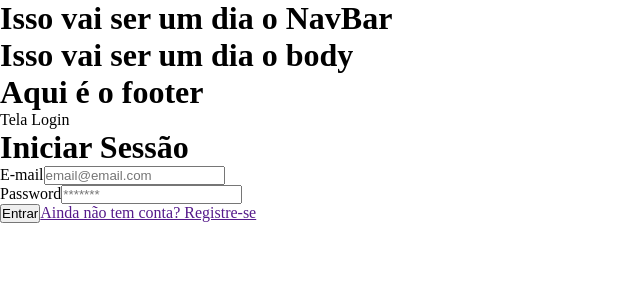
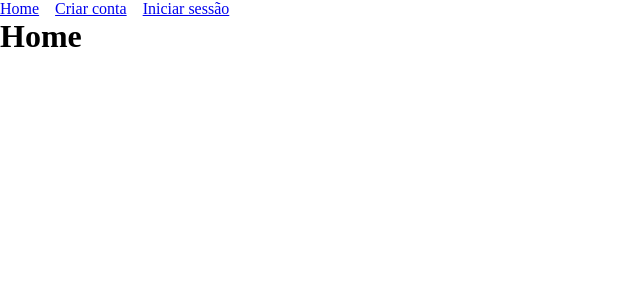
Before and after one commit to GabrielyPaz/projeto-integrador, a React (Vite) app: page / in a window 1280 px wide. Shown: the top 300 px of the page, without its empty margins (0-640 px from the left). Built offline with nearby package versions, Linux system fonts and the light colour scheme.

Commit message:
ajustando as rotas e realocando o login form

```diff
--- a/package.json
+++ b/package.json
@@ -11,7 +11,8 @@
   },
   "dependencies": {
     "react": "^18.2.0",
-    "react-dom": "^18.2.0"
+    "react-dom": "^18.2.0",
+    "react-router-dom": "^6.17.0"
   },
   "devDependencies": {
     "@types/react": "^18.2.15",
--- a/src/App.jsx
+++ b/src/App.jsx
@@ -1,21 +1,23 @@
-import { useState } from 'react'
-import './App.css'
-import Navbar from './Components/NavBar/Navbar'
-import Footer from './Components/Footer/Footer'
-import Body from './Components/Body/Body'
-import Login from './pages/Login/Login'
+import { BrowserRouter as Router, Routes, Route } from 'react-router-dom'
+import Home from './pages/Home/Home';
+import Login from './pages/Login/Login';
+import Register from './pages/Register/Register';
+import Navbar from './Components/NavBar/Navbar';
+
 
 function App() {
-  const [count, setCount] = useState(0)
 
   return (
-    <>
+    <Router>
       <Navbar/>
-      <Body/>
-      <Footer/>
-      <Login/>
-    </>
-  )
+      <Routes>
+        <Route path="/" element={<Home />} />
+        <Route path="/register" element={<Register />} />
+        <Route path="/login" element={<Login />} />
+      </Routes>
+    </Router>
+
+  );
 }
 
 export default App
--- /dev/null
+++ b/src/Components/LoginForm/LoginForm.jsx
@@ -0,0 +1,32 @@
+const Login = () => {
+
+    return (
+    <>
+       <p>Tela Login</p>
+        <h1>Iniciar Sessão</h1>
+
+       <form>
+        <div className="inputContainer">
+            <label htmlFor="email">E-mail</label>
+            <input type="text" name="email" id="email" placeholder="email@email.com"/>
+        </div>
+
+        <div className="inputContainer">
+            <label htmlFor="password">Password</label>
+            <input type="password" name="password" id="password" placeholder="*******"/>
+
+        </div>
+
+        <button className="button">
+            Entrar
+        </button>
+
+        <a href="">Ainda não tem conta? Registre-se</a>
+
+       </form>
+    </>
+    )
+
+};
+
+export default Login;
--- a/src/Components/NavBar/Navbar.jsx
+++ b/src/Components/NavBar/Navbar.jsx
@@ -1,13 +1,24 @@
-//import styles from "./Navbar.module.css";
+import { Link } from 'react-router-dom';
+import styles from "./Navbar.module.css";
 
-function Navbar() {
+const Navbar = () => {
+  return (
+    <nav>
+      <div className="navbar-login" id="navbar-login">
+        <ul className={styles.list}>
+          <li className={styles.item}>
+            <Link to="/">Home</Link>
+          </li>
+          <li className={styles.item}>
+            <Link to="/register">Criar conta</Link>
+          </li>
+          <li className={styles.item}>
+            <Link to="/login">Iniciar sessão</Link>
+          </li>
+        </ul>
+      </div>
+    </nav>
+  );
+};
 
-    return (
-    <>
-        <h1>Isso vai ser um dia o NavBar</h1>
-    </>
-    )
-
-}
-
-export default Navbar
+export default Navbar;
--- a/src/Components/NavBar/Navbar.module.css
+++ b/src/Components/NavBar/Navbar.module.css
@@ -0,0 +1,9 @@
+.list {
+
+    display: flex;
+    list-style: none;
+}
+
+.item {
+    margin-right: 1em;
+}
--- a/src/pages/Home/Home.jsx
+++ b/src/pages/Home/Home.jsx
@@ -0,0 +1,13 @@
+
+
+const Home = () => {
+
+    return (
+        <>
+          <h1>Home</h1>
+
+        </>
+      );
+};
+
+export default Home;
--- a/src/pages/Login/Login.jsx
+++ b/src/pages/Login/Login.jsx
@@ -1,34 +1,12 @@
+import LoginForm from "../../Components/LoginForm/LoginForm";
 
 
-function Login() {
+const Contact = () => {
+    return (
+      <>
+        <LoginForm />
+      </>
+    );
+  };
 
-    return (
-    <>
-       <p>Tela Login</p>
-        <h1>Iniciar Sessão</h1>
-
-       <form>
-        <div className="inputContainer">
-            <label htmlFor="email">E-mail</label>
-            <input type="text" name="email" id="email" placeholder="email@email.com"/>
-        </div>
-
-        <div className="inputContainer">
-            <label htmlFor="password">Password</label>
-            <input type="password" name="password" id="password" placeholder="*******"/>
-
-        </div>
-
-        <button className="button">
-            Entrar
-        </button>
-
-        <a href="">Ainda não tem conta? Registre-se</a>
-
-       </form>
-    </>
-    )
-
-}
-
-export default Login;
+  export default Contact;
--- a/src/pages/Register/Register.jsx
+++ b/src/pages/Register/Register.jsx
@@ -0,0 +1,14 @@
+
+
+
+const Register = () => {
+
+    return (
+        <>
+          <h1>Cadastro</h1>
+
+        </>
+      );
+};
+
+export default Register;
```
Also changed, not shown: src/Components/LoginForm/Form.module.css (added), src/Routes/index.jsx (line endings or trailing spaces), 1 other file (tests, documents, lock files or other folders).
